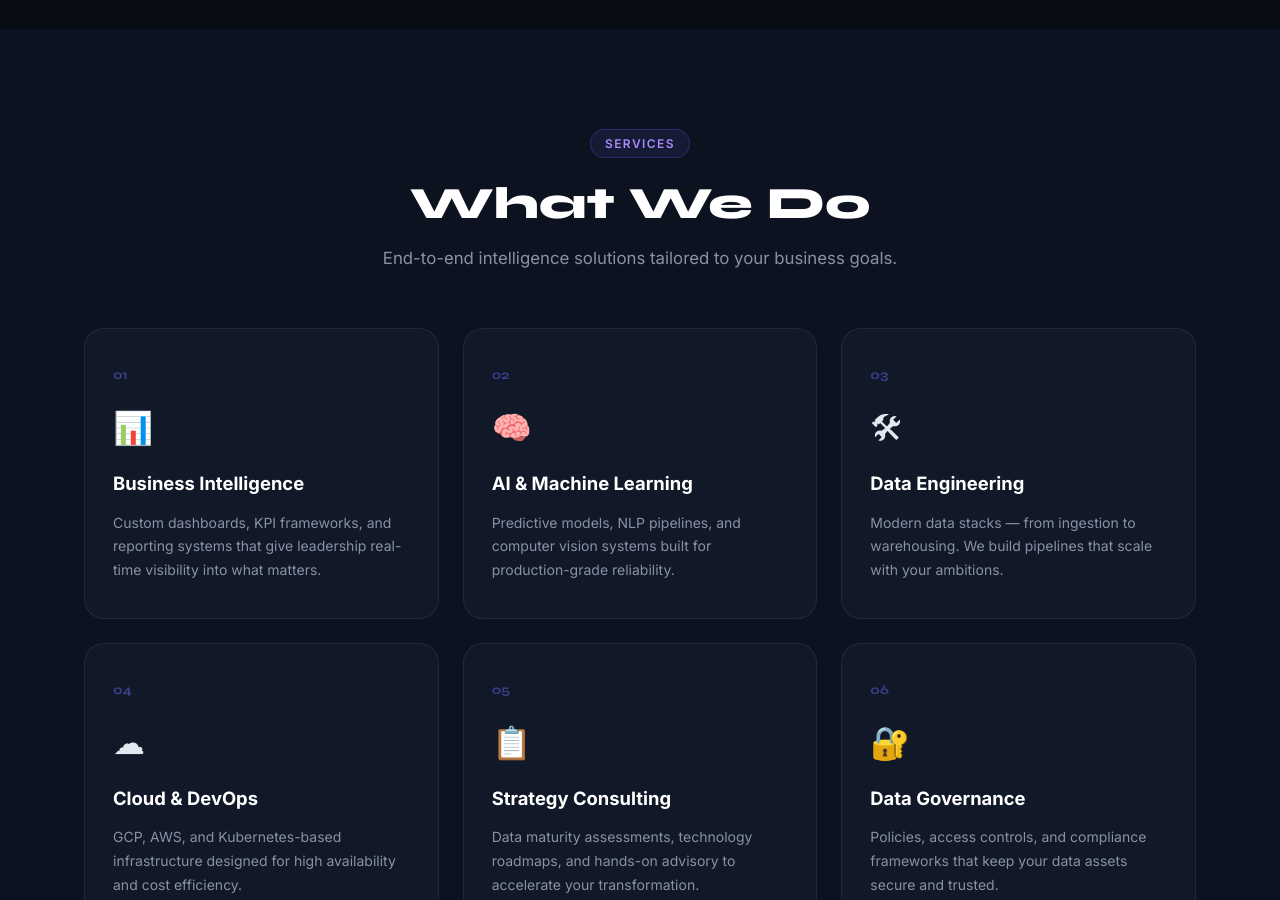
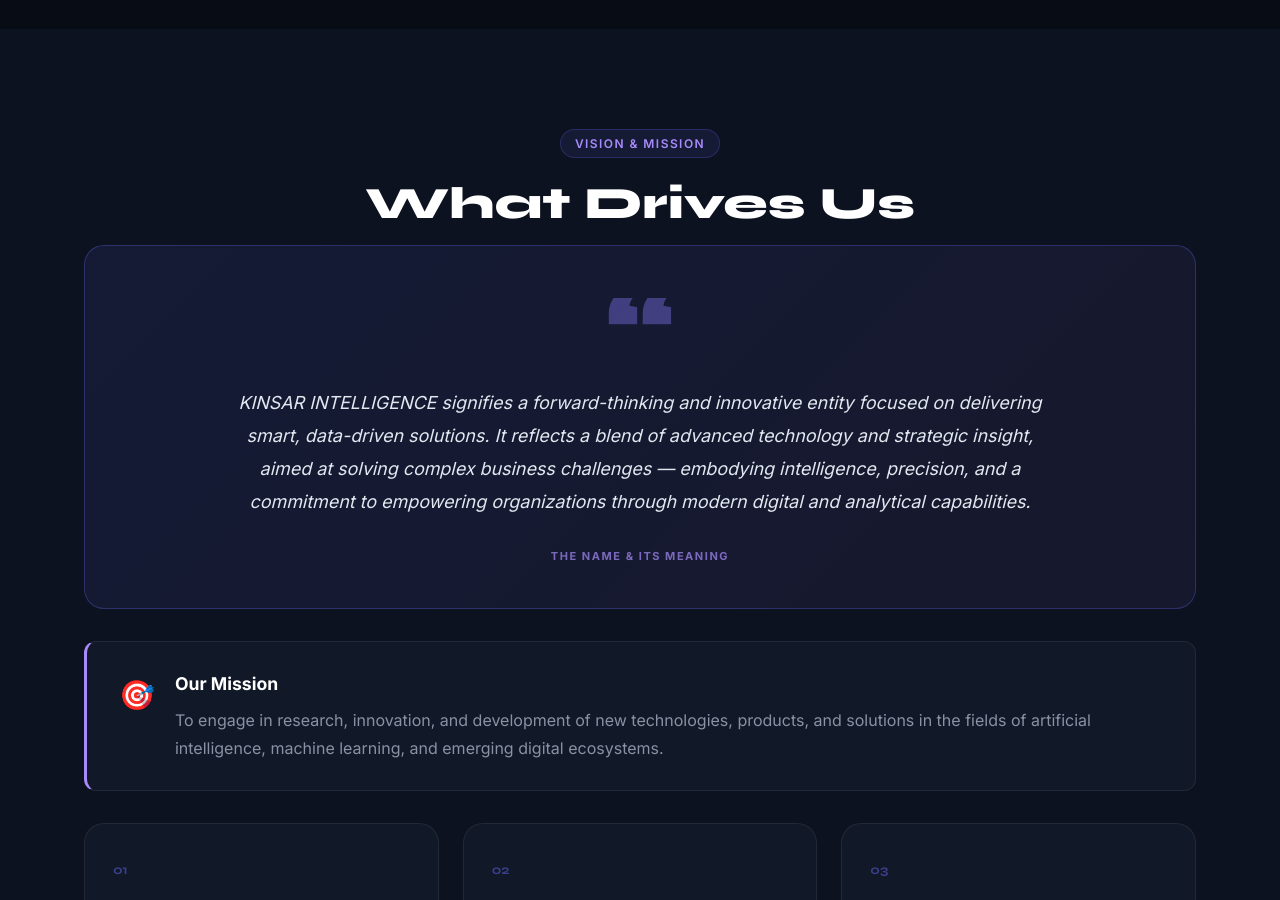
Before and after one commit to rkpundhir90/kinsar-intelligence, a plain HTML site: page index.html in a window 1280 px wide. Shown: the part 1900-2800 px from the top of the page. Drawn offline with Linux system fonts and the light colour scheme.

Commit message:
feat: add Vision & Mission section with company name meaning and objectives

```diff
--- a/index.html
+++ b/index.html
@@ -21,6 +21,7 @@
       </a>
       <nav class="nav__links">
         <a href="#about">About</a>
+        <a href="#mission">Mission</a>
         <a href="#services">Services</a>
         <a href="#team">Team</a>
         <a href="#contact" class="btn btn--outline">Contact Us</a>
@@ -117,6 +118,49 @@
           <div class="about__card-icon">&#128272;</div>
           <h4>Data Security</h4>
           <p>Protecting what matters most</p>
+        </div>
+      </div>
+    </div>
+  </section>
+
+  <!-- VISION & MISSION -->
+  <section class="section mission" id="mission">
+    <div class="container">
+      <div class="section-tag center">Vision &amp; Mission</div>
+      <h2 class="section-title center">What Drives Us</h2>
+
+      <div class="mission__name-card">
+        <div class="mission__quote-mark">&ldquo;</div>
+        <p class="mission__quote-text">KINSAR INTELLIGENCE signifies a forward-thinking and innovative entity focused on delivering smart, data-driven solutions. It reflects a blend of advanced technology and strategic insight, aimed at solving complex business challenges — embodying intelligence, precision, and a commitment to empowering organizations through modern digital and analytical capabilities.</p>
+        <div class="mission__name-label">The Name &amp; Its Meaning</div>
+      </div>
+
+      <div class="mission__statement">
+        <div class="mission__statement-icon">&#127919;</div>
+        <div>
+          <h3>Our Mission</h3>
+          <p>To engage in research, innovation, and development of new technologies, products, and solutions in the fields of artificial intelligence, machine learning, and emerging digital ecosystems.</p>
+        </div>
+      </div>
+
+      <div class="mission__objectives">
+        <div class="objective-card">
+          <div class="objective-card__num">01</div>
+          <div class="objective-card__icon">&#128187;</div>
+          <h3>Software &amp; Digital Solutions</h3>
+          <p>Design, develop, test, maintain, and deliver computer software, mobile applications, web-based platforms, SaaS products, and digital solutions using modern technologies including artificial intelligence, data analytics, and cloud computing.</p>
+        </div>
+        <div class="objective-card">
+          <div class="objective-card__num">02</div>
+          <div class="objective-card__icon">&#128101;</div>
+          <h3>Consultancy &amp; Advisory</h3>
+          <p>Provide consultancy, advisory, and support services in information technology, software development, system integration, digital transformation, and business process automation to clients in India and abroad.</p>
+        </div>
+        <div class="objective-card">
+          <div class="objective-card__num">03</div>
+          <div class="objective-card__icon">&#128736;</div>
+          <h3>IT-Enabled Services</h3>
+          <p>Undertake IT-enabled services including software support, maintenance, managed services, data processing, cybersecurity services, and other related technological services.</p>
         </div>
       </div>
     </div>
--- a/main.js
+++ b/main.js
@@ -91,7 +91,7 @@
 }, { threshold: 0.12 });
 
 document.querySelectorAll(
-  '.stat, .service-card, .team-card, .about__card, .section-title, .section-sub, .section-tag, .value'
+  '.stat, .service-card, .team-card, .about__card, .section-title, .section-sub, .section-tag, .value, .objective-card, .mission__name-card, .mission__statement'
 ).forEach(el => {
   el.classList.add('fade-up');
   observer.observe(el);
--- a/style.css
+++ b/style.css
@@ -359,6 +359,110 @@
 .about__card h4 { color: #fff; font-weight: 700; margin-bottom: 6px; font-size: 1.05rem; }
 .about__card p { color: var(--text-muted); font-size: 14px; }
 
+/* ── Mission / Vision ─────────────────────────────────── */
+.mission { background: var(--bg-card); }
+
+.mission__name-card {
+  position: relative;
+  background: linear-gradient(135deg, rgba(99,102,241,0.1) 0%, rgba(167,139,250,0.06) 100%);
+  border: 1px solid rgba(99,102,241,0.3);
+  border-radius: var(--radius-lg);
+  padding: 52px 60px 40px;
+  margin-bottom: 32px;
+  text-align: center;
+}
+
+.mission__quote-mark {
+  font-family: 'Syne', sans-serif;
+  font-size: 7rem;
+  font-weight: 800;
+  line-height: 0.6;
+  background: linear-gradient(135deg, var(--accent), var(--accent-2));
+  -webkit-background-clip: text;
+  -webkit-text-fill-color: transparent;
+  background-clip: text;
+  opacity: 0.4;
+  display: block;
+  margin-bottom: 20px;
+}
+
+.mission__quote-text {
+  font-size: 1.12rem;
+  color: var(--text);
+  line-height: 1.85;
+  max-width: 820px;
+  margin: 0 auto 24px;
+  font-style: italic;
+}
+
+.mission__name-label {
+  display: inline-block;
+  font-size: 11px;
+  font-weight: 700;
+  letter-spacing: 0.14em;
+  text-transform: uppercase;
+  color: var(--accent-2);
+  opacity: 0.7;
+}
+
+.mission__statement {
+  display: flex;
+  align-items: flex-start;
+  gap: 20px;
+  background: var(--bg-card-2);
+  border: 1px solid var(--border);
+  border-left: 3px solid var(--accent-2);
+  border-radius: var(--radius);
+  padding: 28px 32px;
+  margin-bottom: 32px;
+}
+
+.mission__statement-icon { font-size: 1.8rem; flex-shrink: 0; margin-top: 2px; }
+.mission__statement h3 { color: #fff; font-weight: 700; font-size: 1.1rem; margin-bottom: 8px; }
+.mission__statement p { color: var(--text-muted); line-height: 1.75; margin: 0; }
+
+.mission__objectives {
+  display: grid;
+  grid-template-columns: repeat(3, 1fr);
+  gap: 24px;
+}
+
+.objective-card {
+  background: var(--bg-card-2);
+  border: 1px solid var(--border);
+  border-radius: var(--radius-lg);
+  padding: 36px 28px;
+  position: relative;
+  overflow: hidden;
+  transition: transform 0.3s, border-color 0.3s, box-shadow 0.3s;
+}
+
+.objective-card::before {
+  content: '';
+  position: absolute;
+  top: 0; left: 0; right: 0;
+  height: 2px;
+  background: linear-gradient(90deg, var(--accent), var(--accent-2));
+  opacity: 0;
+  transition: opacity 0.3s;
+}
+
+.objective-card:hover { transform: translateY(-6px); border-color: rgba(99,102,241,0.25); box-shadow: var(--shadow); }
+.objective-card:hover::before { opacity: 1; }
+
+.objective-card__num {
+  font-family: 'Syne', sans-serif;
+  font-size: 13px;
+  font-weight: 700;
+  color: var(--accent);
+  opacity: 0.5;
+  margin-bottom: 14px;
+}
+
+.objective-card__icon { font-size: 2rem; margin-bottom: 14px; display: block; }
+.objective-card h3 { color: #fff; font-weight: 700; font-size: 1.05rem; margin-bottom: 12px; }
+.objective-card p { color: var(--text-muted); font-size: 14px; line-height: 1.75; }
+
 /* ── Services ─────────────────────────────────────────── */
 .services { background: var(--bg-card); }
 .services__grid {
@@ -551,6 +655,8 @@
   .stat:nth-last-child(-n+2) { border-bottom: none; }
 
   .about__inner { grid-template-columns: 1fr; gap: 48px; }
+  .mission__name-card { padding: 36px 28px 28px; }
+  .mission__objectives { grid-template-columns: 1fr; }
   .services__grid { grid-template-columns: 1fr 1fr; }
   .team__grid { grid-template-columns: 1fr; }
   .contact__inner { grid-template-columns: 1fr; gap: 48px; }
```
Also changed, not shown: 1 other file.
